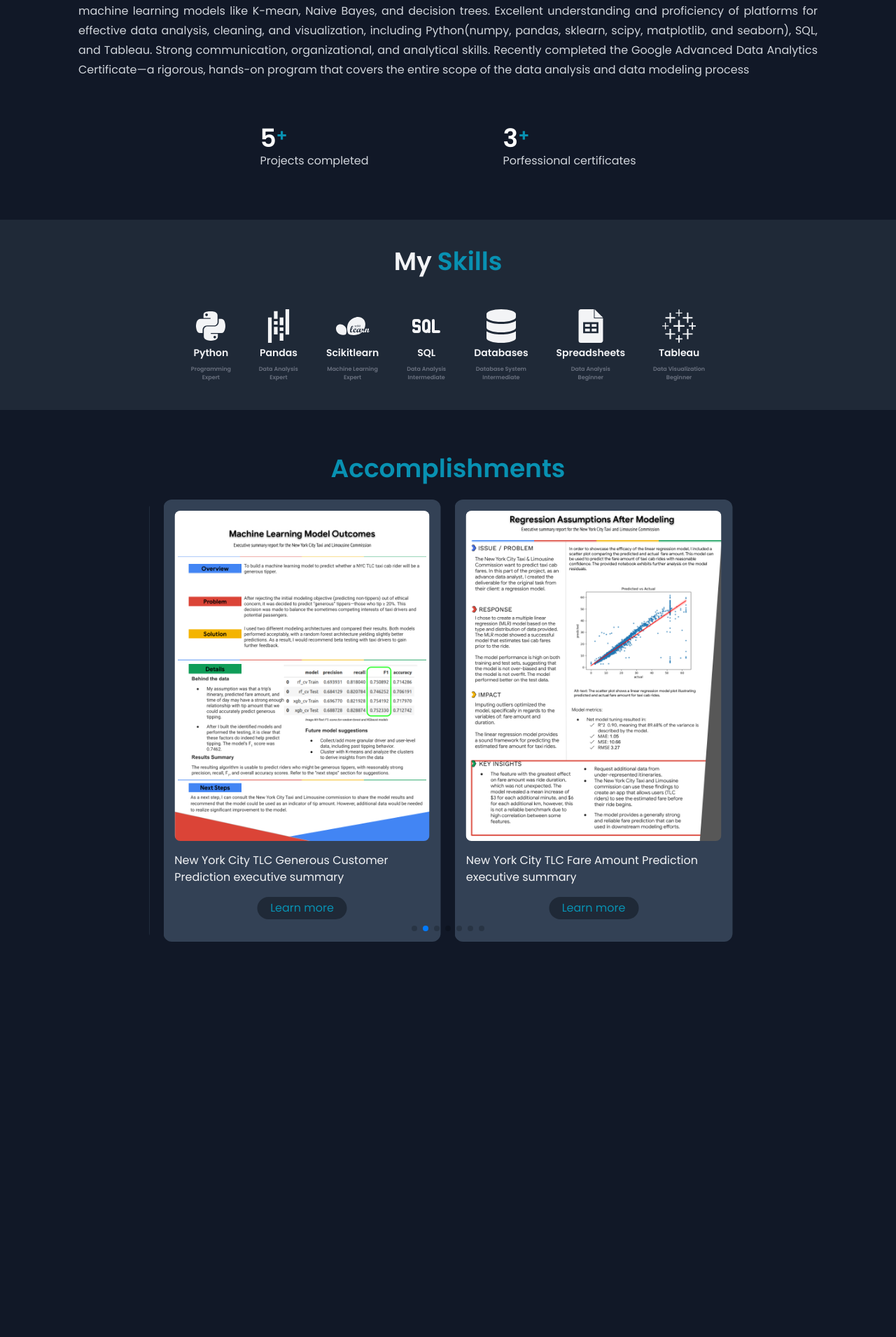
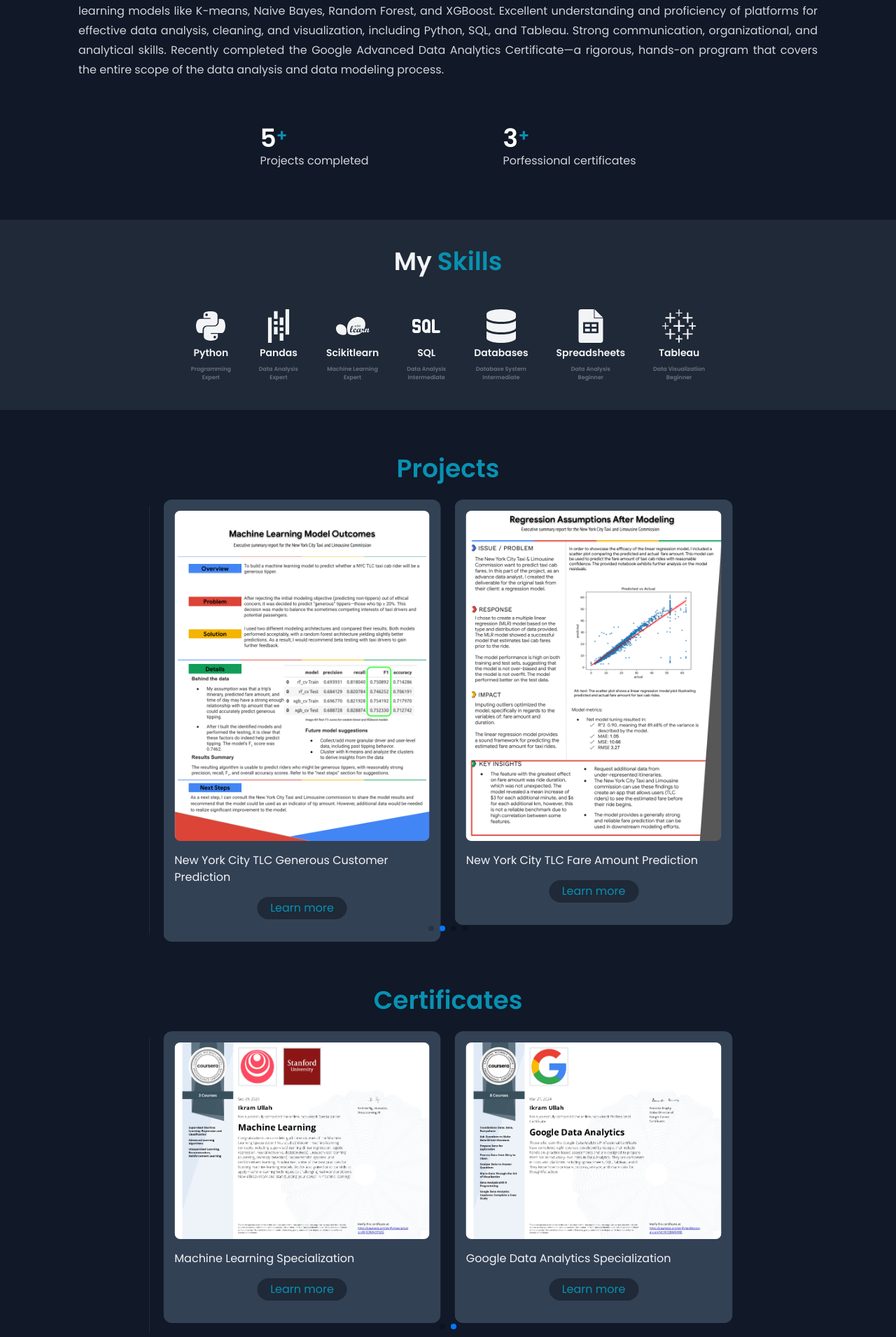
Before and after one commit to ikram98ai/portfolio, a React (Vite) app: page / in a window 1280 px wide. Shown: the part 886-2797 px from the top of the page at 70% size. Before the commit the page ends 2264 px from the top, so only its background shows below. Built offline with nearby package versions, Linux system fonts and the light colour scheme.

Commit message:
adding resume and sperating certificates from projects

```diff
--- a/package.json
+++ b/package.json
@@ -16,7 +16,7 @@
     "react": "^18.2.0",
     "react-awesome-button": "^7.0.5",
     "react-dom": "^18.2.0",
-    "react-icons": "^4.10.1",
+    "react-icons": "^5.2.1",
     "react-loader-spinner": "^5.3.4",
     "swiper": "^10.1.0"
   },
--- a/src/App.tsx
+++ b/src/App.tsx
@@ -1,8 +1,9 @@
 import About from "./components/About"
-import Accomplishments from "./components/Accomplishments"
+import Projects from "./components/Projects"
 import Hero from "./components/Hero"
 import Navbar from "./components/Navbar"
 import Skills from "./components/Skills"
+import Certificates from './components/Certificates'
 
 function App() {
 
@@ -13,7 +14,9 @@
       <Hero/>
       <About/>
       <Skills/>
-      <Accomplishments/>
+      <Projects/>
+      <Certificates/>
+
     </>
   )
 }
--- a/src/components/About.tsx
+++ b/src/components/About.tsx
@@ -16,13 +16,12 @@
       </div>
       <div className="flex flex-col items-center md:gap-6 gap-12 max-w-6xl mx-auto text-gray-300 mt-5">
         <p className="text-justify leading-7 w-11/12 mx-auto">
-        Entry-level Data Scientist with experience in exploratory data analysis, data visualization, hypothesis testing,
-        logistic regression, and machine learning models like K-mean, Naive Bayes, and decision trees.
-        Excellent understanding and proficiency of platforms for effective data analysis, cleaning, and
-        visualization, including Python(numpy, pandas, sklearn, scipy, matplotlib, and seaborn), SQL, and
-        Tableau. Strong communication, organizational, and analytical skills. Recently completed the Google
-        Advanced Data Analytics Certificate—a rigorous, hands-on program that covers the entire scope of the
-        data analysis and data modeling process
+        Data Scientist with experience in exploratory data analysis, data visualization, hypothesis testing,
+        regression analysis, and machine learning models like K-means, Naive Bayes, Random Forest, and XGBoost.
+        Excellent understanding and proficiency of platforms for effective data analysis, cleaning,
+        and visualization, including Python, SQL, and Tableau. Strong communication, organizational,
+        and analytical skills. Recently completed the Google Advanced Data Analytics Certificate—a rigorous,
+        hands-on program that covers the entire scope of the data analysis and data modeling process.
         </p>
         <ul className="mt-10 mx-4 flex items-center justify-center md:gap-48 gap-6">
           {info.map((content, i) => (
--- /dev/null
+++ b/src/components/Certificates.tsx
@@ -0,0 +1,82 @@
+import { Swiper, SwiperSlide } from "swiper/react";
+import da_img from "../assets/images/da_img.jpg";
+import ml_specialization from '../assets/images/Machine Learning Specialization.jpg';
+import adv_data_cert from '../assets/images/Google Advanced Data Analytics.jpg';
+import "swiper/css";
+import { Pagination, Autoplay } from "swiper/modules";
+import "swiper/css/autoplay";
+import "swiper/css/pagination";
+import { useState } from "react";
+import ImageModal from "./ImageModal";
+const Certificates = () => {
+  const certificates = [
+    {
+      img: adv_data_cert,
+      name: "Google Advanced Data Analytics Specialization",
+      link: "https://www.credly.com/badges/d3a2e2db-a562-4f86-9cc1-97367998a9fd/linked_in_profile",
+    },
+    {
+      img: ml_specialization,
+      name: "Machine Learning Specialization",
+      link: "https://coursera.org/verify/specialization/DJ3DNR43P5ZG",
+    },
+    {
+      img: da_img,
+      name: "Google Data Analytics Specialization",
+      link: "https://www.credly.com/badges/c03b95a8-a96f-4b3c-99ae-4b0dd69bf120/linked_in_profile",
+    },
+
+
+  ];
+
+  const [imageUrl, setImageUrl] = useState("");
+  return (
+    <section id="certificates">
+      <div className="flex justify-center mt-16 text-4xl font-semibold gap-2">
+        <h3 className="text-cyan-600">Certificates</h3>
+      </div>
+      <br />
+
+      <Swiper
+        slidesPerView={1}
+        spaceBetween={20}
+        breakpoints={{ 768: { slidesPerView: 2 } }}
+        pagination={{ clickable: true }}
+        autoplay={{ delay: 3000 }}
+        modules={[Pagination, Autoplay]}
+        className="flex  gap-6 mb-8 px-5 mx-auto items-center justify-center lg:w-2/3 w-full"
+      >
+        {certificates?.map((certificate) => (
+          <SwiperSlide
+            key={certificate.link}
+            className="h-fit w-full p-4 bg-slate-700 rounded-xl"
+          >
+            <div className=" ">
+              <img
+                onClick={() => setImageUrl(certificate.img)}
+                src={certificate.img}
+                alt={certificate.name}
+                className="rounded-lg w-full h-full object-cover "
+
+              />
+            </div>
+            <h3 className="text-md font-small my-4">{certificate.name}</h3>
+            <div className="flex md:flex-row  flex-col items-center justify-center gap-3">
+              <a
+                href={certificate.link}
+                target="_blank"
+                rel="noreferrer"
+                className="text-cyan-600 font bg-gray-800 rounded-full px-2 mb-4 py-1 flex w-32 justify-center"
+              >
+                Learn more
+              </a>
+            </div>
+          </SwiperSlide>
+        ))}
+      </Swiper>
+      {imageUrl && <ImageModal imageUrl={imageUrl} setImageUrl={setImageUrl} />}
+    </section>
+  );
+};
+
+export default Certificates;
--- a/src/components/Hero.tsx
+++ b/src/components/Hero.tsx
@@ -2,13 +2,13 @@
 import { FaLinkedin,FaGithub} from "react-icons/fa";
 import {MdEmail} from "react-icons/md"
 import {IoLogoWhatsapp} from "react-icons/io"
-import { SiUpwork } from "react-icons/si";
+import { FaSquareUpwork } from "react-icons/fa6";
 
 const Hero = () =>{
 
 
     const social_media = [
-        {icon: <SiUpwork />, link:'https://www.upwork.com/freelancers/~0188737e3035c24d26'    },
+        {icon: <FaSquareUpwork />, link:'https://www.upwork.com/services/product/development-it-eda-statistical-analysis-and-predictive-ml-models-1791409816667506283?ref=project_share'    },
         {icon: <FaGithub/>,link:"https://github.com/ikram98ai?tab=repositories"},
         {icon: <FaLinkedin/>,link:"https://www.linkedin.com/in/ikram98ai/"},
         {icon: <IoLogoWhatsapp/>, link:"https://wa.me/+923020185186"},
--- a/src/components/Navbar.tsx
+++ b/src/components/Navbar.tsx
@@ -11,7 +11,11 @@
    { name:"HOME", link:"#home"},
    { name:"ABOUT", link:"#about"},
    { name:"SKILLS", link:"#skills"},
-   { name:"ACCOMPLISHMENTS", link:"#accomplishments"},
+   { name:"Projects", link:"#projects"},
+   { name:"Certificates", link:"#certificates"},
+   { name:"Resume", link:"https://docs.google.com/document/d/11t17PEAS97lNW2kPyLYI4koR2Vk-gDFrVuJ7qDnizwg/edit?usp=sharing&resourcekey=0-PmGhJH61BjsOI_1duwLFFg"},
+
+
 ]
 
 const Navbar = () => {
--- a/src/components/Accomplishments.tsx
+++ b/src/components/Projects.tsx
@@ -1,11 +1,8 @@
 import { Swiper, SwiperSlide } from "swiper/react";
-import da_img from "../assets/images/da_img.jpg";
 import data_lab_img from "../assets/images/Data lab proj.png";
 import cs_bike_share from '../assets/images/cs_bike_share.png';
 import nyc_tlc_fare_pred from '../assets/images/nyc-tlc-fare-pred.png';
 import nyc_tlc_customer_generocity from '../assets/images/nyc-tlc-custgen-pred.png';
-import ml_specialization from '../assets/images/Machine Learning Specialization.jpg';
-import adv_data_cert from '../assets/images/Google Advanced Data Analytics.jpg';
 import emp_retention_pred from '../assets/images/Employee Retention Prediction executive summary.png';
 import "swiper/css";
 import { Pagination, Autoplay } from "swiper/modules";
@@ -13,8 +10,8 @@
 import "swiper/css/pagination";
 import { useState } from "react";
 import ImageModal from "./ImageModal";
-const Accomplishments = () => {
-  const accomplishments = [
+const Projects = () => {
+  const projects = [
 
 
     {
@@ -24,12 +21,12 @@
     },
     {
       img: nyc_tlc_customer_generocity,
-      name: "New York City TLC Generous Customer Prediction executive summary",
+      name: "New York City TLC Generous Customer Prediction",
       link: "https://github.com/ikram98ai/NYC-TLC-advance-analysis/blob/main/New%20York%20City%20TLC%20Generous%20customer%20prediction%20with%20tree%20ensembling.ipynb",
     },
     {
       img: nyc_tlc_fare_pred,
-      name: "New York City TLC Fare Amount Prediction executive summary",
+      name: "New York City TLC Fare Amount Prediction",
       link: "https://github.com/ikram98ai/NYC-TLC-advance-analysis/blob/main/New%20York%20City%20TLC%20fare%20amount%20prediction%20with%20linear%20regression.ipynb",
     },
     {
@@ -42,30 +39,15 @@
       name: "Case Study: Bike-Share",
       link: "https://docs.google.com/presentation/d/10XJFSffJlDVmQjNAPQAyTnOtQSbvLoaDqldelCS514g/edit?usp=sharing",
     },
-    {
-      img: adv_data_cert,
-      name: "Google Advanced Data Analytics Specialization",
-      link: "https://www.credly.com/badges/d3a2e2db-a562-4f86-9cc1-97367998a9fd/linked_in_profile",
-    },
-    {
-      img: ml_specialization,
-      name: "Machine Learning Specialization",
-      link: "https://coursera.org/verify/specialization/DJ3DNR43P5ZG",
-    },
-    {
-      img: da_img,
-      name: "Google Data Analytics Specialization",
-      link: "https://www.credly.com/badges/c03b95a8-a96f-4b3c-99ae-4b0dd69bf120/linked_in_profile",
-    },
 
 
   ];
 
   const [imageUrl, setImageUrl] = useState("");
   return (
-    <section id="accomplishments">
+    <section id="projects">
       <div className="flex justify-center mt-16 text-4xl font-semibold gap-2">
-        <h3 className="text-cyan-600">Accomplishments</h3>
+        <h3 className="text-cyan-600">Projects</h3>
       </div>
       <br />
 
@@ -78,24 +60,24 @@
         modules={[Pagination, Autoplay]}
         className="flex  gap-6 mb-8 px-5 mx-auto items-center justify-center lg:w-2/3 w-full"
       >
-        {accomplishments?.map((certificate) => (
+        {projects?.map((projects) => (
           <SwiperSlide
-            key={certificate.link}
+            key={projects.link}
             className="h-fit w-full p-4 bg-slate-700 rounded-xl"
           >
             <div className=" ">
               <img
-                onClick={() => setImageUrl(certificate.img)}
-                src={certificate.img}
-                alt={certificate.name}
+                onClick={() => setImageUrl(projects.img)}
+                src={projects.img}
+                alt={projects.name}
                 className="rounded-lg w-full h-full object-cover "
 
               />
             </div>
-            <h3 className="text-md font-small my-4">{certificate.name}</h3>
+            <h3 className="text-md font-small my-4">{projects.name}</h3>
             <div className="flex md:flex-row  flex-col items-center justify-center gap-3">
               <a
-                href={certificate.link}
+                href={projects.link}
                 target="_blank"
                 rel="noreferrer"
                 className="text-cyan-600 font bg-gray-800 rounded-full px-2 mb-4 py-1 flex w-32 justify-center"
@@ -111,4 +93,4 @@
   );
 };
 
-export default Accomplishments;
+export default Projects;
```
Also changed, not shown: 1 other file (tests, documents, lock files or other folders).
